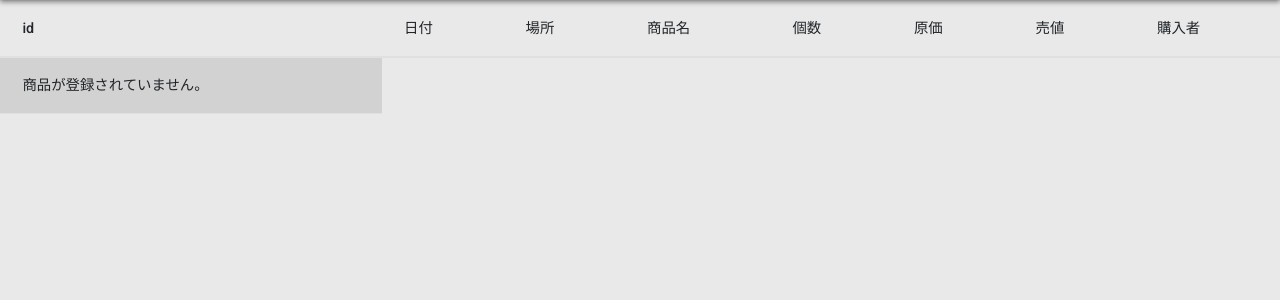
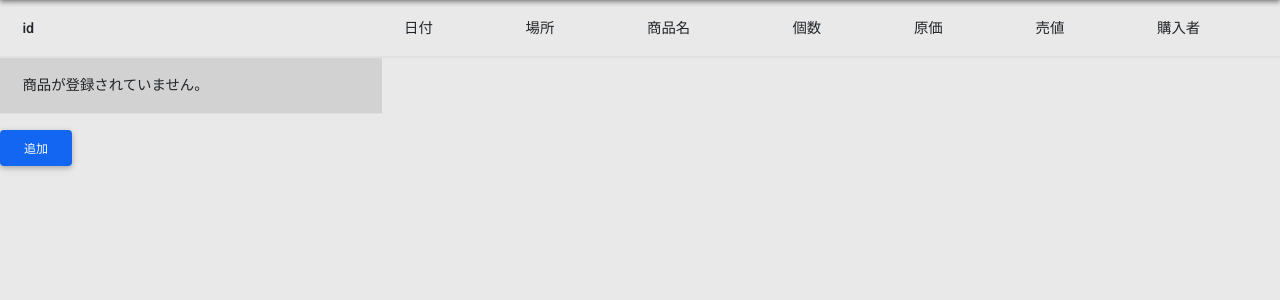
Before and after one commit to koki-fore/Beginers, a Flask app: page / in a window 1280 px wide. Shown: the part 59-359 px from the top of the page. Run offline with Flask 2, Linux system fonts and the light colour scheme; some libraries are stand-ins or nearby versions.

Commit message:
追加ボタンを追加

```diff
--- a/templates/price.html
+++ b/templates/price.html
@@ -38,6 +38,9 @@
         {% endfor %}
     </tbody>
 </table>
+<form action="addReceipt" method="POST">
+    <button type="submit" class="btn btn-primary">追加</button>
+</form>
 </div>
 
 {% endblock %}
```
